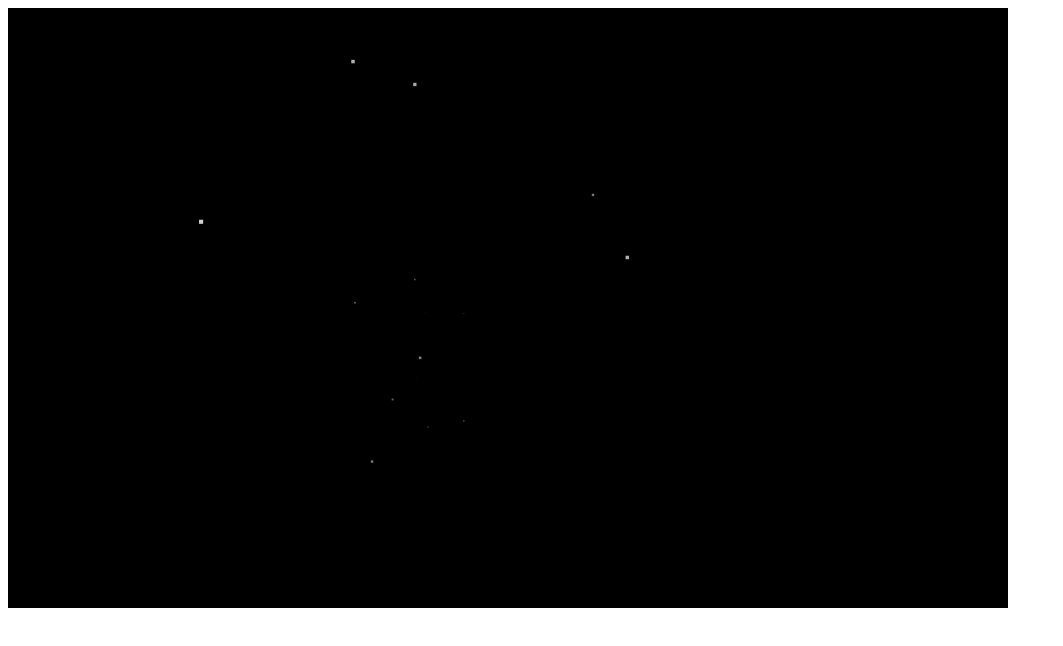
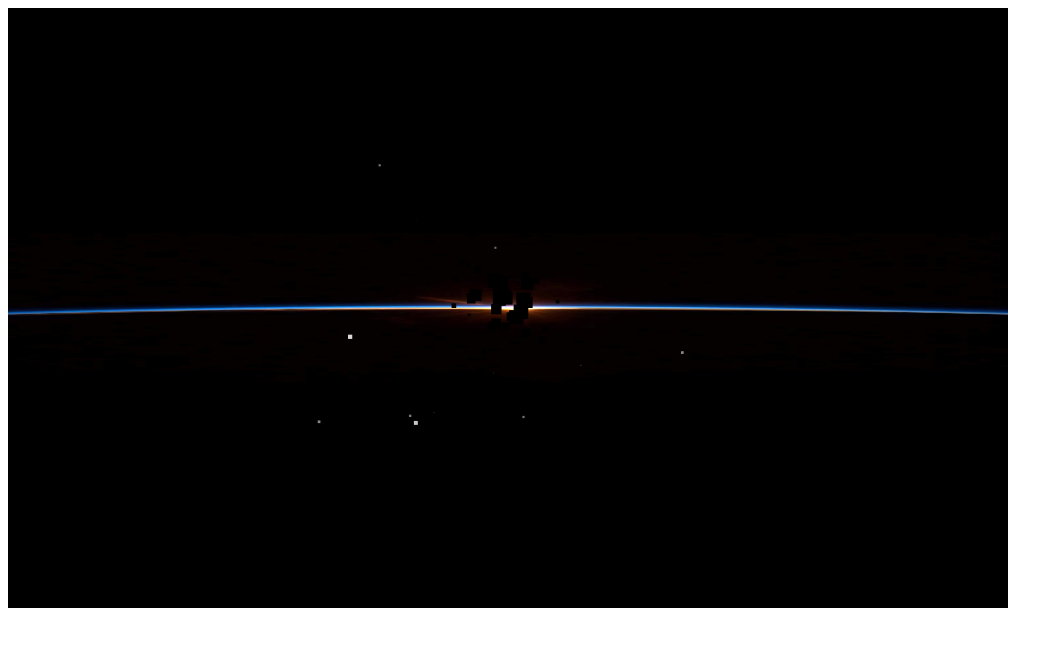
Before and after one commit to samuele-mattiuzzo/yet-another-game-I-wont-finish, a plain HTML site: page index.html in a window 1280 px wide. Shown: the whole page, without its empty margins (0-1063 px from the left). Drawn offline with Linux system fonts and the light colour scheme.

Commit message:
Commit commit commit

```diff
--- a/index.html
+++ b/index.html
@@ -1,12 +1,16 @@
 <!DOCTYPE html5>
 <html>
 <head>
-<title>STARFIELDS</title>
-<script src="script.js" ></script>
+    <title>STARFIELDS</title>
+    <link rel="stylesheet" href="style.css" type="text/css" />
+
 <body>
-<canvas id='the-space' width='1000' height='600'>
-    Your browser does not support the HTML5 Canvas element.
-    Please update your browser.
-</canvas>
+
+    <canvas id='the-horizon' width="1000" height="600" style="z-index: 0;"></canvas>
+    <canvas id='the-space'   width="1000" height="600" style="z-index: 1;"></canvas>
+
 </body>
+
+    <script src="script.js" ></script>
+
 </html>
--- a/script.js
+++ b/script.js
@@ -2,15 +2,24 @@ var MAX_DEPTH = 128,
     MAX_STARS = 64,
     LOOP_SPEED = 70;
 
-var canvas, ctx;
+var horizon, horizon_ctx,
+    space, space_ctx,
+    game, game_ctx;
+
 var stars = new Array(MAX_STARS);
 
 window.onload = function() {
-  canvas = document.getElementById("the-space");
-  if( canvas && canvas.getContext ) {
-    ctx = canvas.getContext("2d");
-    initStars();
-    setInterval(loop, LOOP_SPEED);
+  horizon = document.getElementById("the-horizon");
+  space   = document.getElementById("the-space");
+
+  if( horizon && horizon.getContext &&
+      space && space.getContext) {
+    // canvases are ok
+    horizon_ctx = horizon.getContext("2d");
+    space_ctx   = space.getContext("2d");
+
+    // init canvases contents
+    initHorizon();
    }
 };
 
@@ -19,7 +28,7 @@ function randomRange(minVal,maxVal) {
   return Math.floor(Math.random() * (maxVal - minVal - 1)) + minVal;
 }
 
-function initStars() {
+function initSpace() {
   for( var i = 0; i < stars.length; i++ ) {
     stars[i] = {
       x: randomRange(-25,25),
@@ -29,12 +38,27 @@ function initStars() {
   }
 }
 
-function loop() {
-  var halfWidth  = canvas.width / 2;
-  var halfHeight = canvas.height / 2;
+function initHorizon() {
 
-  ctx.fillStyle = "rgb(0,0,0)";
-  ctx.fillRect(0,0,canvas.width,canvas.height);
+  var bg = new Image();
+  bg.onload = function() {
+    horizon_ctx.drawImage(bg, 0, 225, 1000, 150);
+    initSpace();
+    setInterval(spaceLoop, LOOP_SPEED);
+  };
+  horizon_ctx.fillStyle = "rgb(0, 0, 0)";
+  horizon_ctx.fillRect(0, 0, horizon.width, horizon.height);
+  bg.src = "assets/horizon.jpg";
+}
+
+function spaceLoop() {
+  var halfWidth  = space.width / 2,
+      halfHeight = space.height / 2,
+      eraseAlpha = 1;
+
+  space_ctx.fillStyle = "rgba(255, 255, 255, " + eraseAlpha + ")";
+  space_ctx.clearRect(0, 0, space.width, space.height)
+  space_ctx.beginPath();
 
   for( var i = 0; i < stars.length; i++ ) {
     stars[i].z -= 0.2;
@@ -52,8 +76,8 @@ function loop() {
     if( px >= 0 && px <= 1000 && py >= 0 && py <= 600 ) {
       var size = (1 - stars[i].z / 32.0) * 5;
       var shade = parseInt((1 - stars[i].z / 32.0) * 255, 10);
-      ctx.fillStyle = "rgb(" + shade + "," + shade + "," + shade + ")";
-      ctx.fillRect(px,py,size,size);
+      space_ctx.fillStyle = "rgb(" + shade + "," + shade + "," + shade + ")";
+      space_ctx.fillRect(px, py, size, size);
     }
   }
 }
--- /dev/null
+++ b/style.css
@@ -0,0 +1,4 @@
+canvas {
+    background-color: transparent;
+    position: absolute;
+}
```
Also changed, not shown: assets/horizon.jpg (added).
